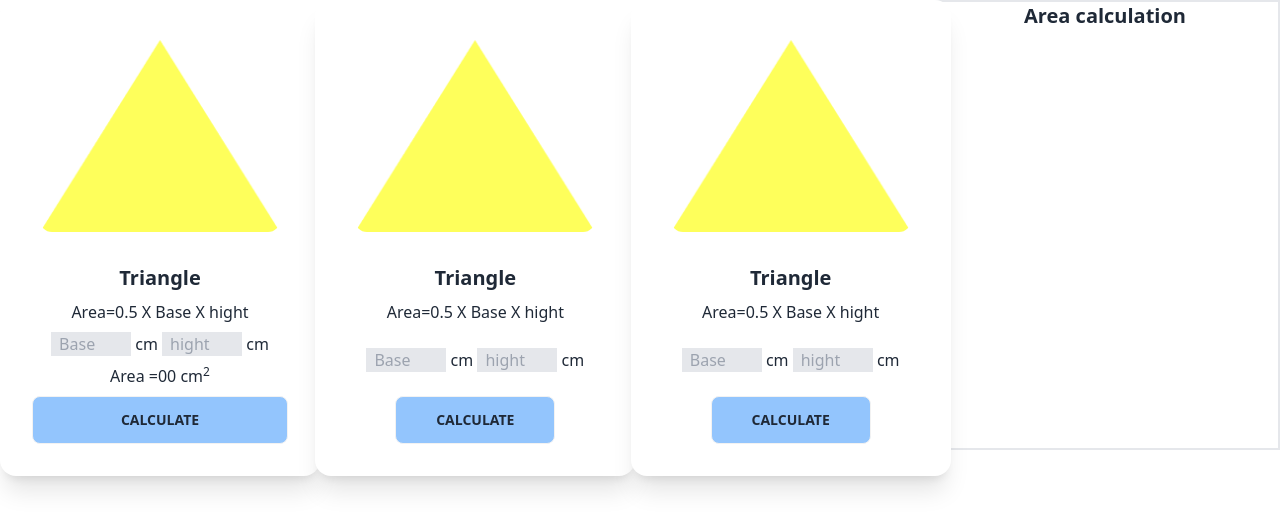
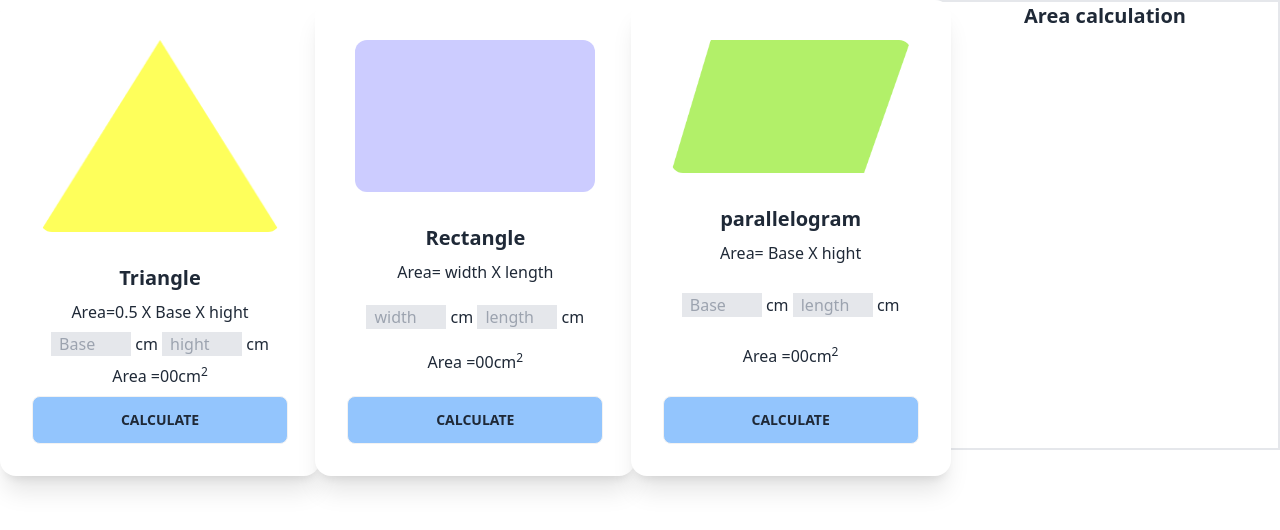
Before and after one commit to sadek1999/Geometry, a plain HTML site: page index.html in a window 1280 px wide. Drawn offline with nearby package versions, Linux system fonts and the light colour scheme.

Commit message:
add the code

```diff
--- a/index.html
+++ b/index.html
@@ -34,7 +34,7 @@
                         <span>cm</span>
 
                       </p>
-                      <p>Area =<span id="tArea">00 cm<sup>2</sup> </span></p>
+                      <p>Area =<span id="tArea">00</span>cm<sup>2</sup></p>
                       <div class="card-actions w-full">
                         <button id="btn-triangle" class="btn w-full bg-blue-300 ">Calculate</button>
                       </div>
@@ -42,43 +42,45 @@
                   </div>
 
                 <!--  card -2 -->
-                <div class="card w-80 bg-base-100 shadow-xl">
+                <div class="card w-80 bg-base-100 shadow-xl ">
                   <figure class="px-10 pt-10">
-                      <img src="/images/triangle.png" alt="Shoes" class="rounded-xl" />
+                    <img src="/images/rectangle.png" alt="Shoes" class="rounded-xl" />
                   </figure>
                   <div class="card-body items-center text-center">
-                      <h2 class="card-title">Triangle</h2>
-                      <p>Area=0.5 X Base X hight</p>
+                    <h2 class="card-title">Rectangle</h2>
+                    <p>Area= width X length</p>
                     <p>
-                        <input class=" bg-gray-200 w-20 px-2" type="text" placeholder="Base">
+                      <input class=" bg-gray-200 w-20 px-2" type="text" id="width-fild" placeholder="width">
                       <span>cm</span>
-                        <input class=" bg-gray-200 w-20 px-2" type="text"placeholder="hight">
+                      <input id="length-fild" class=" bg-gray-200 w-20 px-2" type="text"placeholder="length">
                       <span>cm</span>
 
                     </p>
-                      <div class="card-actions">
-                        <button class="btn bg-blue-300 px-10 py-0">Calculate</button>
+                    <p>Area =<span id="rArea">00</span>cm<sup>2</sup></p>
+                    <div class="card-actions w-full">
+                      <button onclick="rectangleArea()" class="btn w-full bg-blue-300 ">Calculate</button>
                     </div>
                   </div>
                 </div>
 
                 <!--  card -3 -->
-                <div class="card w-80 bg-base-100 shadow-xl">
+                <div class="card w-80 bg-base-100 shadow-xl ">
                   <figure class="px-10 pt-10">
-                      <img src="/images/triangle.png" alt="Shoes" class="rounded-xl" />
+                    <img src="/images/parallelogram.png" alt="Shoes" class="rounded-xl" />
                   </figure>
                   <div class="card-body items-center text-center">
-                      <h2 class="card-title">Triangle</h2>
-                      <p>Area=0.5 X Base X hight</p>
+                    <h2 class="card-title">parallelogram</h2>
+                    <p>Area= Base X hight</p>
                     <p>
-                        <input class=" bg-gray-200 w-20 px-2" type="text" placeholder="Base">
+                      <input class=" bg-gray-200 w-20 px-2" type="text" id="parallelogram-Base" placeholder="Base">
                       <span>cm</span>
-                        <input class=" bg-gray-200 w-20 px-2" type="text"placeholder="hight">
+                      <input id="parallelogram-length" class=" bg-gray-200 w-20 px-2" type="text"placeholder="length">
                       <span>cm</span>
 
                     </p>
-                      <div class="card-actions">
-                        <button class="btn bg-blue-300 px-10 py-0">Calculate</button>
+                    <p>Area =<span id="pArea">00</span>cm<sup>2</sup></p>
+                    <div class="card-actions w-full">
+                      <button onclick="parallelogramArea()" class="btn w-full bg-blue-300 ">Calculate</button>
                     </div>
                   </div>
                 </div>
--- a/js/Area.js
+++ b/js/Area.js
@@ -2,5 +2,20 @@ document.getElementById("btn-triangle").addEventListener('click',function(){
     const base =takeInput("Base-finld")
     const hight =takeInput("btn-hight")
     const areaTotal = 0.5*base*hight;
-    document.getElementById("tArea").innerText = areaTotal;
+    setArea("tArea",areaTotal);
+
 })
+function rectangleArea(){
+    const width =takeInput("width-fild");
+    const hight=takeInput('length-fild')
+    const rectangleArea=width*hight;
+    setArea("rArea",rectangleArea);
+
+
+}
+function parallelogramArea(){
+    const base=takeInput("parallelogram-Base")
+    const hight=takeInput("parallelogram-length")
+    const parallelogramArea=base*hight;
+    setArea("pArea",parallelogramArea)
+}
--- a/js/funtion.js
+++ b/js/funtion.js
@@ -3,3 +3,6 @@ function takeInput(id){
     document.getElementById(id).value='';
     return value;
 }
+function setArea(id,value){
+    document.getElementById(id).innerText=value;
+}
```
Lines whose indentation alone changed are shown as unchanged.
